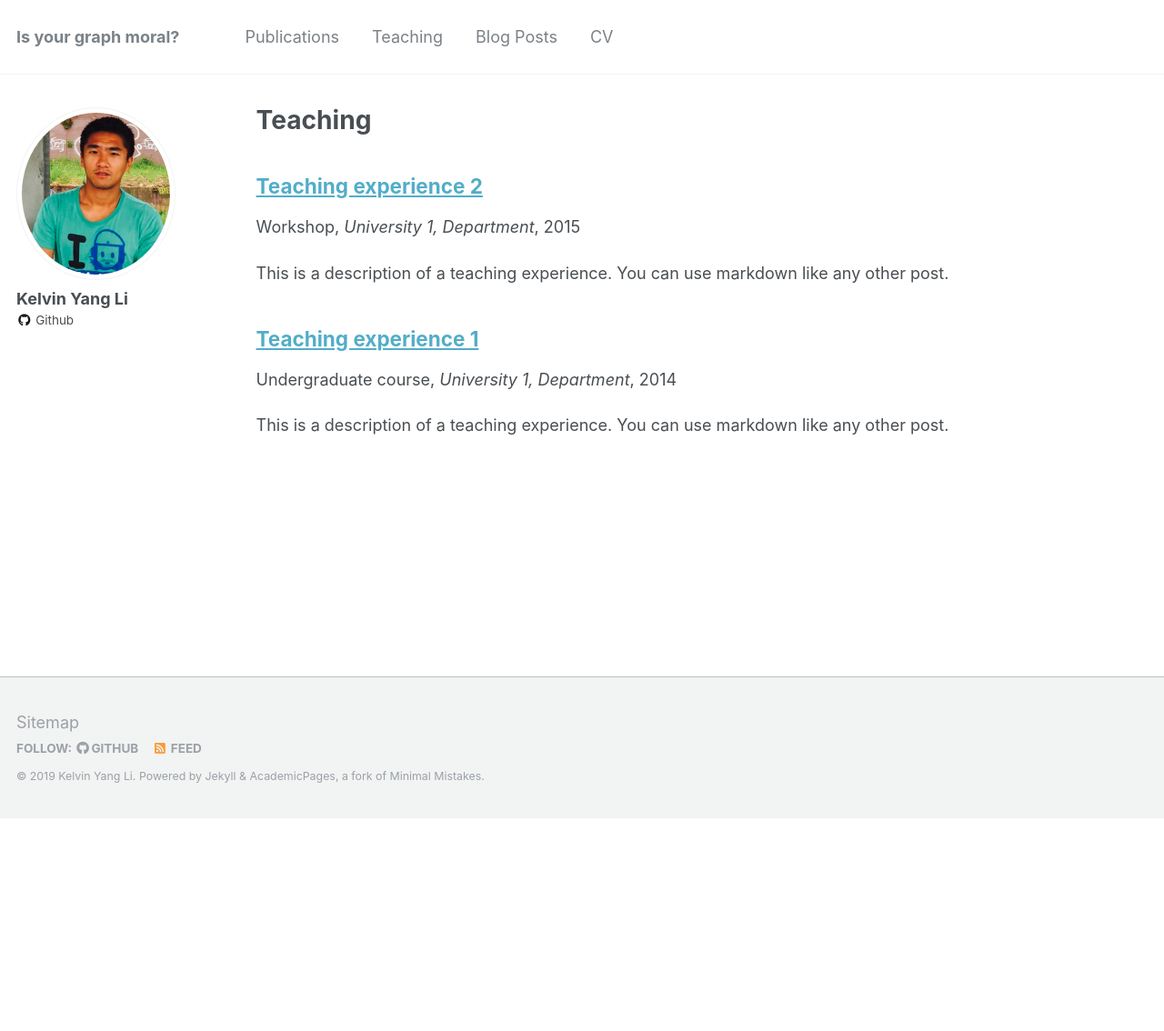
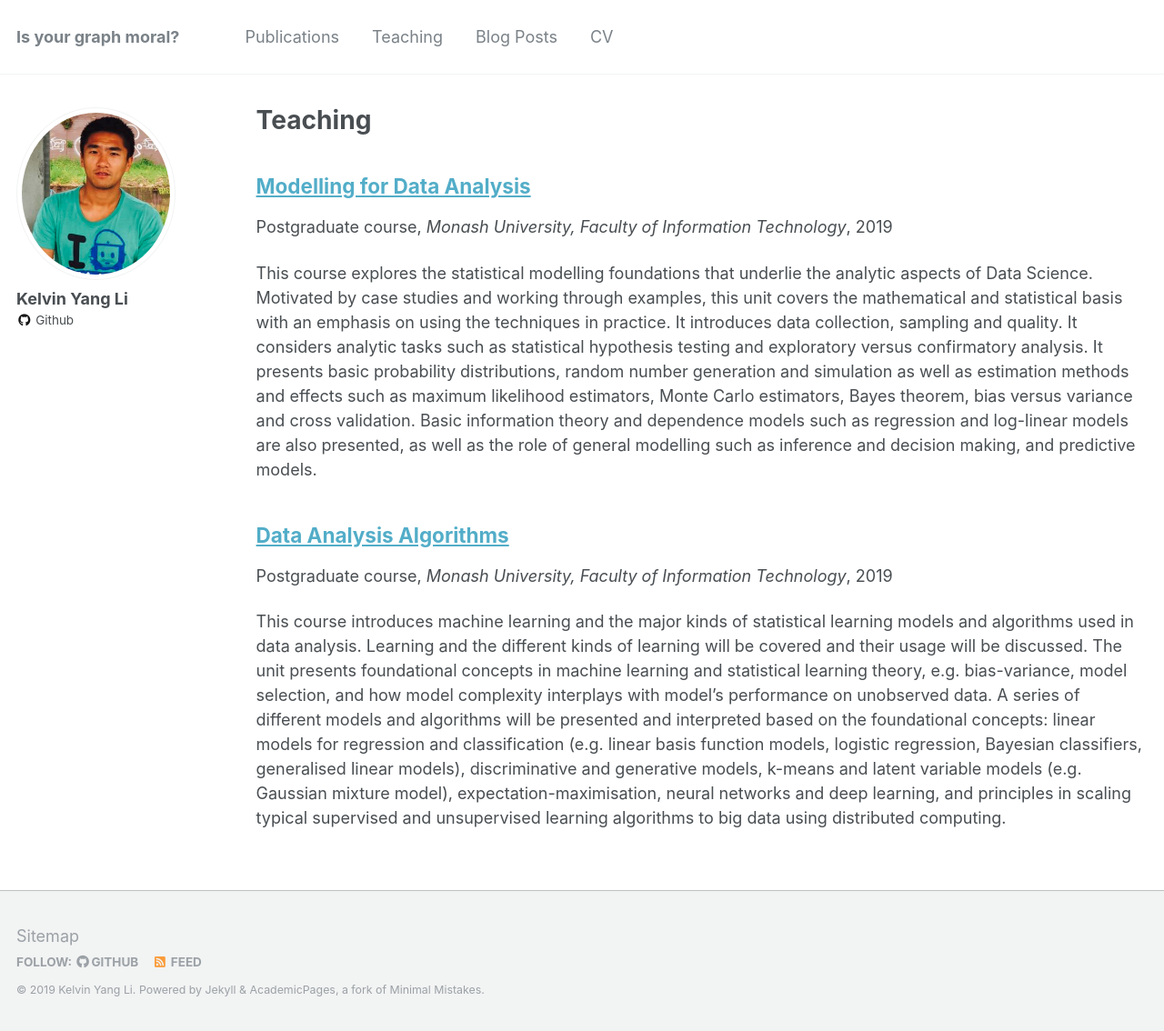
Before and after one commit to kelvinyangli/kelvinyangli.github.io, a Jekyll site: the page built from _pages/teaching.html, in a window 1280 px wide. Shown: the whole page at 91% size. Built offline with Jekyll 4.4.1, drawn with Linux system fonts in a browser that asks for light colours; before the commit the page ends 900 px from its top, so only the background shows below that.

Commit message:
update teaching

```diff
--- a/_teaching/2014-spring-teaching-1.md
+++ /dev/null
@@ -1,20 +0,0 @@
----
-title: "Teaching experience 1"
-collection: teaching
-type: "Undergraduate course"
-permalink: /teaching/2014-spring-teaching-1
-venue: "University 1, Department"
-date: 2014-01-01
-location: "City, Country"
----
-
-This is a description of a teaching experience. You can use markdown like any other post.
-
-Heading 1
-======
-
-Heading 2
-======
-
-Heading 3
-======
--- a/_teaching/2015-spring-teaching-2.md
+++ /dev/null
@@ -1,20 +0,0 @@
----
-title: "Teaching experience 2"
-collection: teaching
-type: "Workshop"
-permalink: /teaching/2015-spring-teaching-1
-venue: "University 1, Department"
-date: 2015-01-01
-location: "City, Country"
----
-
-This is a description of a teaching experience. You can use markdown like any other post.
-
-Heading 1
-======
-
-Heading 2
-======
-
-Heading 3
-======
--- /dev/null
+++ b/_teaching/2018-monash-gdds-online-teaching-1.md
@@ -0,0 +1,10 @@
+---
+title: "Data Analysis Algorithms"
+collection: teaching
+type: "Postgraduate course"
+permalink: /teaching/2018-monash-gdds-online-teaching-1
+venue: "Monash University, Faculty of Information Technology"
+date: 2018-June
+---
+
+This course introduces machine learning and the major kinds of statistical learning models and algorithms used in data analysis. Learning and the different kinds of learning will be covered and their usage will be discussed. The unit presents foundational concepts in machine learning and statistical learning theory, e.g. bias-variance, model selection, and how model complexity interplays with model's performance on unobserved data. A series of different models and algorithms will be presented and interpreted based on the foundational concepts: linear models for regression and classification (e.g. linear basis function models, logistic regression, Bayesian classifiers, generalised linear models), discriminative and generative models, k-means and latent variable models (e.g. Gaussian mixture model), expectation-maximisation, neural networks and deep learning, and principles in scaling typical supervised and unsupervised learning algorithms to big data using distributed computing.
--- /dev/null
+++ b/_teaching/2018-monash-gdds-online-teaching-2.md
@@ -0,0 +1,10 @@
+---
+title: "Modelling for Data Analysis"
+collection: teaching
+type: "Postgraduate course"
+permalink: /teaching/2018-monash-gdds-online-teaching-2
+venue: "Monash University, Faculty of Information Technology"
+date: 2018-August
+---
+
+This course explores the statistical modelling foundations that underlie the analytic aspects of Data Science. Motivated by case studies and working through examples, this unit covers the mathematical and statistical basis with an emphasis on using the techniques in practice. It introduces data collection, sampling and quality. It considers analytic tasks such as statistical hypothesis testing and exploratory versus confirmatory analysis. It presents basic probability distributions, random number generation and simulation as well as estimation methods and effects such as maximum likelihood estimators, Monte Carlo estimators, Bayes theorem, bias versus variance and cross validation. Basic information theory and dependence models such as regression and log-linear models are also presented, as well as the role of general modelling such as inference and decision making, and predictive models.
```
Also changed, not shown: _pages/cv.md (+2 -2 lines).
